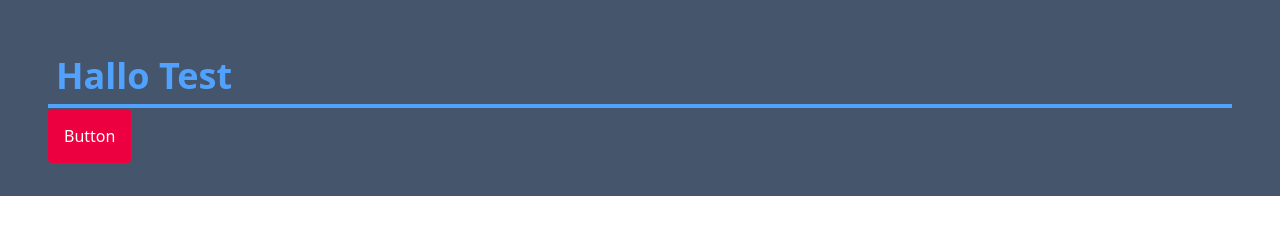
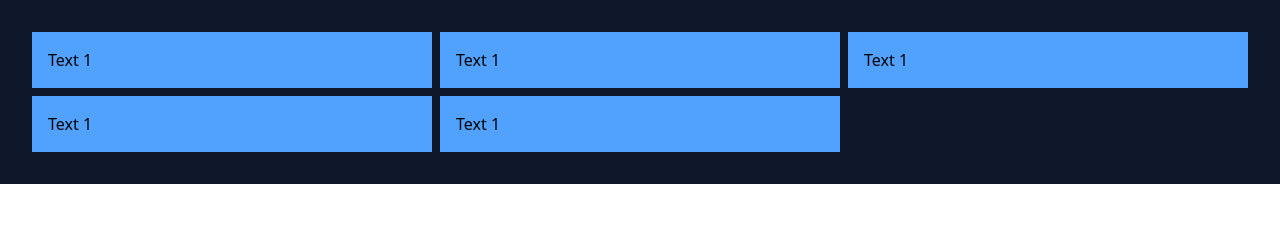
Before and after one commit to SteNuf/Modul12Tailwind, a plain HTML site: page index.html in a window 1280 px wide. Drawn offline with nearby package versions, Linux system fonts and the light colour scheme.

Commit message:
Flexbox and Grid in Tailwind.

```diff
--- a/index.html
+++ b/index.html
@@ -7,17 +7,12 @@
     <title>Document</title>
   </head>
   <body>
-    <div class="bg-slate-600 text-white p-12">
-      <h1
-        class="text-4xl font-bold text-blue-400 mb-4 border-b-4 border-blue-400 p-2"
-      >
-        Hallo Test
-      </h1>
-      <a
-        href=""
-        class="rounded bg-rose-600 blockhover:bg-rose-500 transition-all p-4"
-        >Button</a
-      >
+    <div class="p-8 bg-slate-900 grid grid-cols-3 gap-2">
+      <div class="bg-blue-400 p-4">Text 1</div>
+      <div class="bg-blue-400 p-4">Text 1</div>
+      <div class="bg-blue-400 p-4">Text 1</div>
+      <div class="bg-blue-400 p-4">Text 1</div>
+      <div class="bg-blue-400 p-4">Text 1</div>
     </div>
   </body>
 </html>
```
